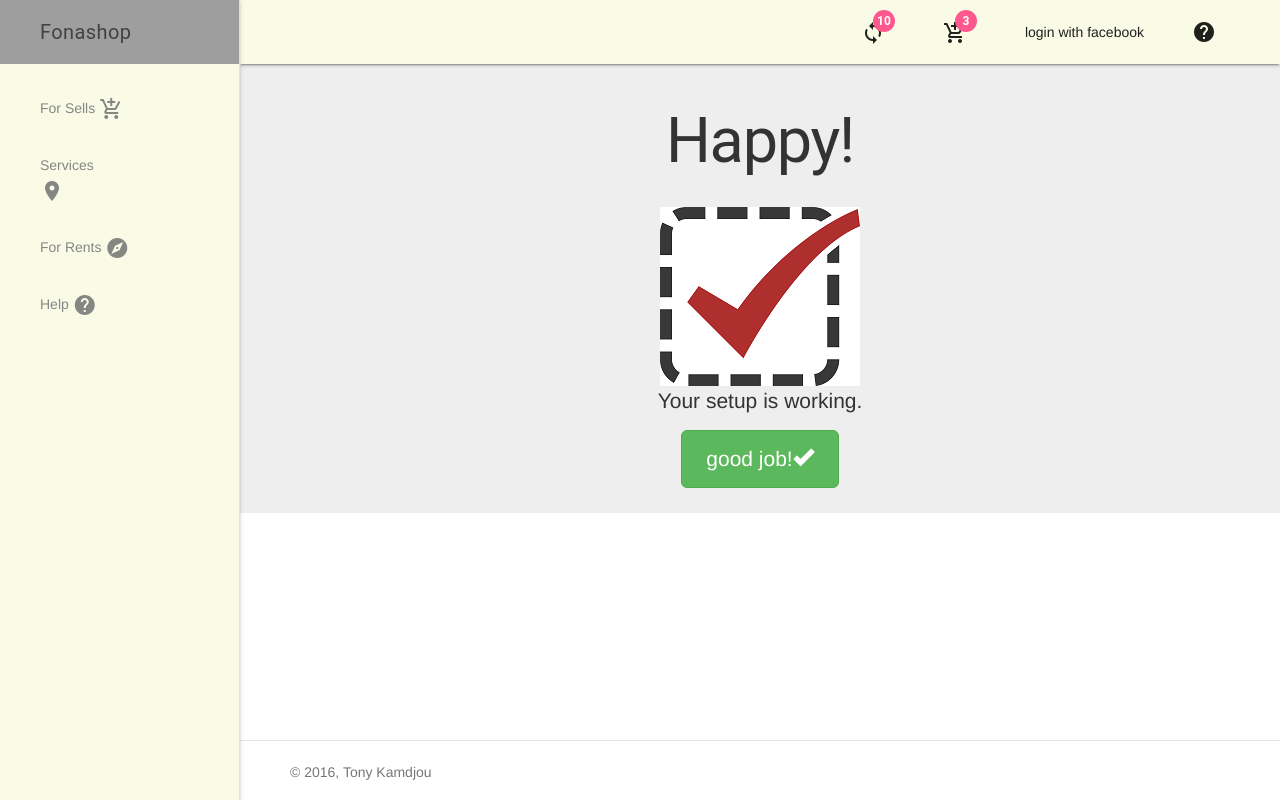
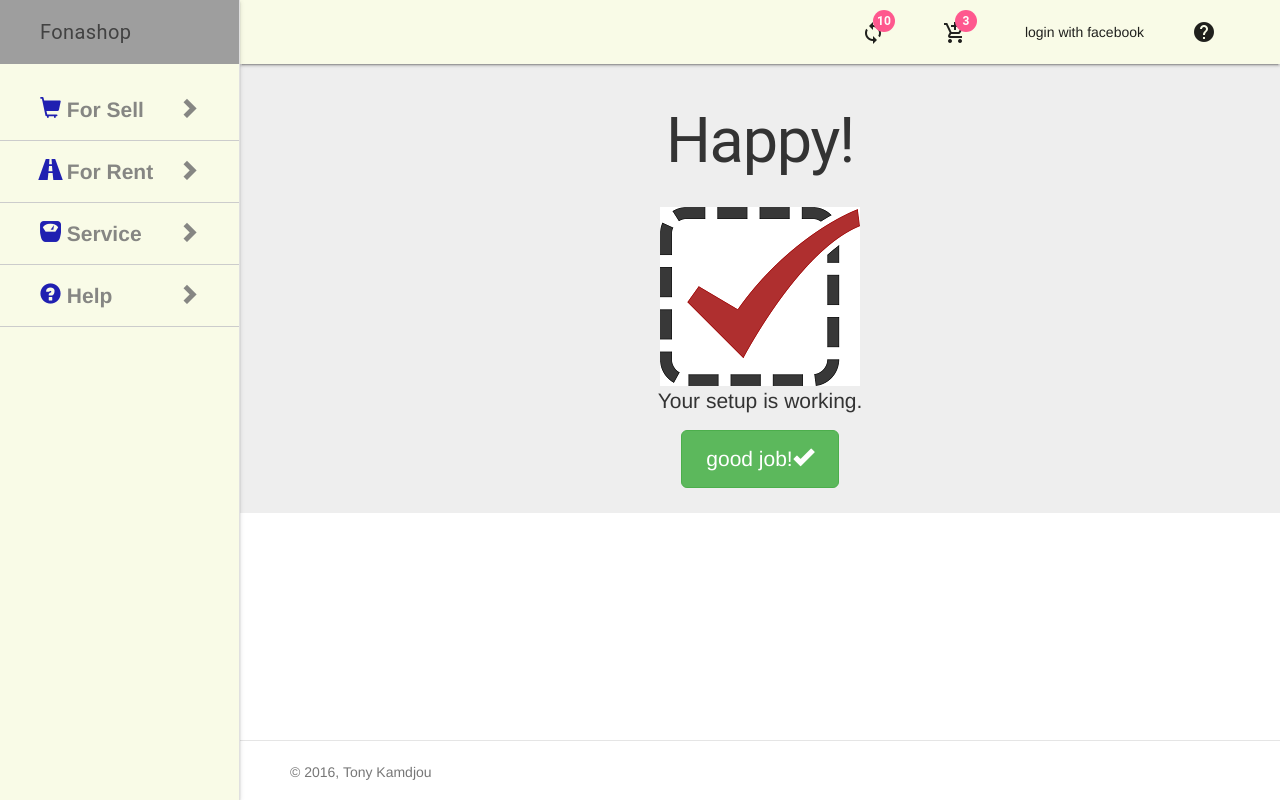
Before and after one commit to kamdjouduplex/fonashop, a website: page app/index.html in a window 1280 px wide. Drawn offline with nearby package versions, Linux system fonts and the light colour scheme; some packages are replaced by stand-ins of ours; files that its build step writes are made by us from their sources.

Commit message:
worked on the leftnav bar

```diff
--- a/app/index.html
+++ b/app/index.html
@@ -51,17 +51,33 @@
         <span class="mdl-layout-title mdl-color--grey">Fonashop</span>
         <nav class="mdl-navigation">
           <a class="mdl-navigation__link" href="">
-            For Sells <div class="material-icons">add_shopping_cart</div>
+            <span class="lefttap">
+              <i class="icon-left-menu glyphicon glyphicon-shopping-cart" ></i> For Sell
+              <i class="pull-right glyphicon glyphicon-chevron-right" ></i>
+            </span>
           </a>
+          <hr>
           <a class="mdl-navigation__link" href="">
-            Services <div class="material-icons" data-badge="3">room service</div>
+            <span class="lefttap">
+              <i class="icon-left-menu glyphicon glyphicon-road" ></i> For Rent
+              <i class="pull-right glyphicon glyphicon-chevron-right" ></i>
+            </span>
           </a>
+          <hr>
           <a class="mdl-navigation__link" href="">
-            For Rents <div class="material-icons">explore</div>
+              <span class="lefttap">
+                <i class="icon-left-menu glyphicon glyphicon-scale" ></i> Service
+                <i class="pull-right glyphicon glyphicon-chevron-right" ></i>
+              </span>
           </a>
+          <hr>
           <a class="mdl-navigation__link" href="">
-            Help <div class="material-icons ">help</div>
+            <span class="lefttap">
+              <i class="icon-left-menu glyphicon glyphicon-question-sign" ></i> Help
+              <i class="pull-right glyphicon glyphicon-chevron-right" ></i>
+            </span>
           </a>
+          <hr>
         </nav>
       </div>
 
--- a/app/styles/components/navbar.scss
+++ b/app/styles/components/navbar.scss
@@ -1,3 +1,20 @@
 .mdl-layout__drawer-button {
   color: rgb(0, 0, 0) !important;
 }
+
+.lefttap {
+  font-size: 1.5em;
+  font-weight: bold;
+}
+
+.icon-left-menu {
+  color: #00A;
+}
+
+a.mdl-navigation__link{
+  text-decoration: none;
+}
+
+hr{
+  margin: 0px;
+}
```
